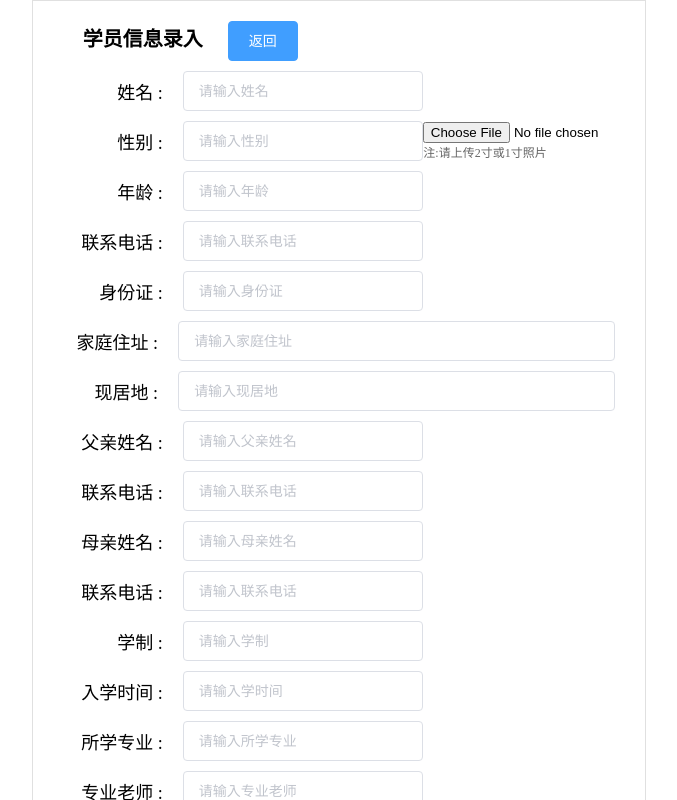
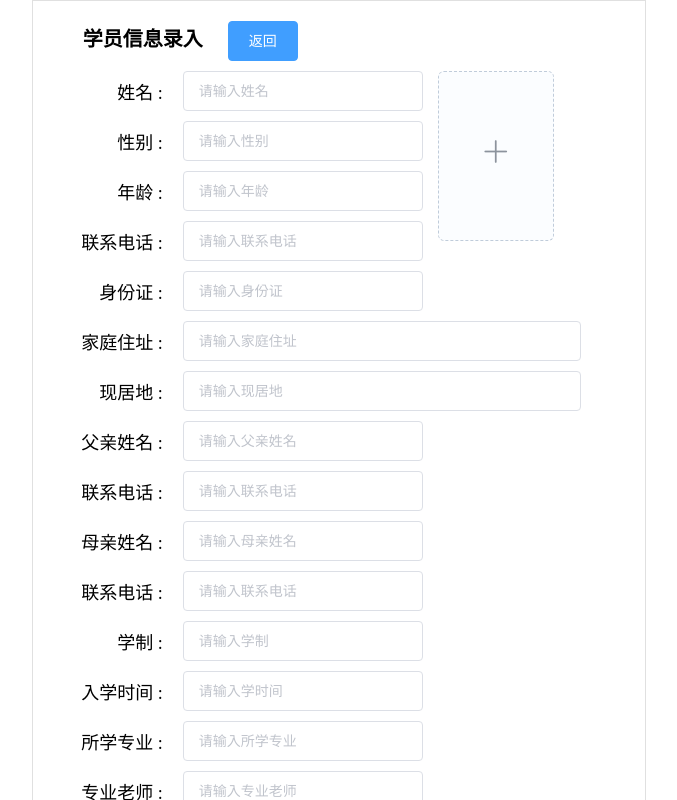
Before and after one commit to Hy-Lm/xinxi, a Vue app: page /#/addXinxi in a window 1280 px wide. Shown: the top 800 px of the page, without its empty margins (301-978 px from the left). Built offline with nearby package versions, Linux system fonts and the light colour scheme.

Commit message:
12
12313

```diff
--- a/src/components/addXinxi.vue
+++ b/src/components/addXinxi.vue
@@ -1,7 +1,7 @@
 <template>
 	<div>
-		<form class="operationBox" role="form" :action="this.url+'addXinxi.php'" method="post"
-			enctype="multipart/form-data">
+		<!-- <form class="operationBox" role="form" :action="this.url+'addXinxi.php'" method="post"
+			enctype="multipart/form-data"> -->
 			<div class="operationBoxItem">
 				<div class="titleBox">
 					学员信息录入
@@ -29,12 +29,21 @@
 							</div>
 
 						</div>
-						<div>
+						<div class="uploadBox">
 							<div class="BoxItemList BoxItemimg">
-								<input style="text-align: center;" class="file" v-show="imgUrl==''" type="file"
-									name="file" @change="tirggerFile($event)" />
-								<img class="imgs" v-if="imgUrl!=''" :src="imgUrl">
-								<p class="pp" :style="{'text-align': (imgUrl!=''? 'center':'')}">注:请上传2寸或1寸照片</p>
+								<el-upload action="none"
+								list-type="picture-card"
+								:auto-upload="false"
+								:limit="numberZhan"
+									:file-list="advertisement"
+									:on-exceed="exceedFile"
+									:on-change="changeKey"
+									:class="{hide:certHideUpload}">
+									<i slot="default" class="el-icon-plus"></i>
+									<div slot="file" slot-scope="{file}">
+										<img class="el-upload-list__item-thumbnail" :src="file.url" alt="">
+									</div>
+								</el-upload>
 							</div>
 						</div>
 					</div>
@@ -123,25 +132,37 @@
 					<div class="BoxItemList">
 						<!-- <label style="">库存详情</label> -->
 						<!-- <el-button type="success" plain @click="addFen">录入</el-button> -->
-						<input type="submit" class="suv" id="" value="录入" name="" />
+						<input type="submit" class="suv" id="" value="录入" name="" @click="addList" />
 					</div>
 				</div>
 			</div>
-		</form>
-
+		<!-- </form> -->
+		<el-dialog title="录入成功" :visible.sync="dialogVisible" :width="width" :before-close="handleClose">
+			<span slot="footer" class="dialog-footer" >
+				<el-button @click="addListBox">再次录入</el-button>
+				<el-button type="primary" @click='goback'>返回</el-button>
+			</span>
+		</el-dialog>
 
 	</div>
 </template>
 
 <script>
 	//
+	import Qs from 'qs'
 	export default {
 		data() {
 			return {
+				width:"300px",
+				dialogVisible:false,
+				certHideUpload: false,
+				certLimitCount: 1,
+				showaddImg:true,
+				disabled: false,
+				advertisement:[],//保存的图片
 				// url: 'http://localhost/xinxiPHP/',
 				url: 'http://xinxi.hd512.com/xinxiPHP/',
 				imgUrl: '',
-				files: {},
 				photo: '',
 				photoObj: '',
 				// boxShow:false,
@@ -163,13 +184,12 @@
 					majorTeacher: '',
 					referrer: '',
 					remark: '',
-					img: ''
+					img:''
 				},
 				titleBoxitem: "",
 				number: 3,
 				numberZhan: 1,
 				dialogImageUrl: '',
-				dialogVisible: false,
 				disabled: false,
 				show: true,
 				formLabelWidth: '120px',
@@ -188,6 +208,62 @@
 			// this.deng()
 		},
 		methods: {
+			addListBox(){//再次录入
+				this.dialogVisible = false
+				this.row={
+					name: '',
+					sex: '',
+					age: '',
+					codes: '',
+					tel: '',
+					HomeAddress: '',
+					newAddress: '',
+					fatherName: '',
+					fatherTel: '',
+					motherName: '',
+					motherTel: '',
+					schooling: '',
+					enrollment: '',
+					major: '',
+					majorTeacher: '',
+					referrer: '',
+					remark: '',
+					img:''
+				}
+				this.advertisement=[]
+				this.certHideUpload=false
+			},
+			handleClose() {
+				this.dialogVisible = false
+			},
+			addList(){
+				let row=this.row
+				console.log(this.row)
+				this.$axios.get(this.url + 'addXinxi.php', {
+					params: {
+						row:row
+					}
+				}).then(res => {
+					// console.log(res.data)
+					if(res.data=="ok"){
+						this.dialogVisible=true
+					}
+				})
+			},
+			changeKey(file, fileList) {
+				this.certHideUpload = fileList.length >= this.certLimitCount
+				let that=this
+				console.log(file.raw, fileList)
+				// 转码
+				var reader = new FileReader();
+				    reader.readAsDataURL(file.raw);
+				    reader.onload = function(e){
+						that.row.img=this.result
+				    }
+			},
+			exceedFile(files, fileList) {
+				this.$message.error('只能上传' + this.numberZhan + '个文件');
+			},
 			goback() {
 				// console.log(this.$route.params.row.codes)
 				//返回首页
@@ -222,6 +298,25 @@
 </script>
 
 <style lang="scss">
+	.el-dialog__body{
+		padding: 0;
+	}
+	.hide .el-upload--picture-card {
+		display: none;
+	}
+	.el-upload-list__item,
+	.el-upload--picture-card{
+		width: 116px !important;
+		height: 170px !important;
+		line-height: 170px !important;
+	}
+	.uploadBox{
+		position: relative;
+	}
+	.BoxItemimg{
+		position: absolute;
+		top:-44px;
+	}
 	// .el-input__inner{}
 	.imgs {
 		width: 70px;
@@ -237,7 +332,7 @@
 	}
 
 	.address {
-		width: 83% !important;
+		width: 72% !important;
 
 		@media screen and (max-width:1000px) {
 			width: 240px !important;
@@ -477,7 +572,7 @@
 
 	.box>div:nth-child(1) label {
 		@media screen and (max-width:1000px) {
-			width: 145px;
+			width: 102px;
 		}
 	}
 
--- a/src/components/all.vue
+++ b/src/components/all.vue
@@ -88,7 +88,7 @@
 			return {
 				width: "260px",
 				dialogVisible: false,
-				// url: 'http:///localhost/xinxiPHP/',
+				// url: 'http://localhost/xinxiPHP/',
 				url: 'http://xinxi.hd512.com/xinxiPHP/',
 				input_phone: '', // 学员查询
 				tableData: [],
@@ -130,7 +130,7 @@
 			},
 			info() {
 				this.$axios.get(this.url + 'info.php').then(res => {
-					// console.log(res.data)
+					console.log(res.data)
 					this.tableData = res.data
 				})
 			},
@@ -222,6 +222,7 @@
 		width: calc(100vw - 40px);
 		padding: 0 20px;
 		overflow: hidden;
+		box-sizing: border-box;
 	}
 
 	.dixi {
--- a/src/components/updateXinxi.vue
+++ b/src/components/updateXinxi.vue
@@ -1,7 +1,5 @@
 <template>
 	<div>
-    <form class="operationBox" role="form" :action="this.url+'updateXx.php'" method="post"
-      enctype="multipart/form-data">
 		<div class="operationBoxItem">
 			<div class="titleBox">
 				学员信息
@@ -13,7 +11,8 @@
 					<div>
 						<div class="BoxItemList">
 							<label>姓名:</label>
-                <el-input :disabled="dis" v-model="row.name" name="name" style="width: 240px;"></el-input>
+							<el-input :disabled="dis" v-model="row.name" name="name" style="width: 240px;">
+							</el-input>
 						</div>
 						<div class="BoxItemList">
 							<label>性别:</label>
@@ -26,12 +25,21 @@
 							<el-input :disabled="dis" v-model="row.age" name="age" style="width: 240px;"></el-input>
 						</div>
 					</div>
-            <div>
+					<div class="uploadBox">
 						<div class="BoxItemList BoxItemimg">
-                <input class="file" style="text-align: center;" v-show="row.img==''" type="file" name="imgs"
+							<img :src="row.img" style="width: 100%;" v-if="!elupload">
+							<el-upload v-if="elupload" action="none" list-type="picture-card" :auto-upload="false"
+								:limit="numberZhan" :file-list="advertisement" :on-exceed="exceedFile"
+								:on-change="changeKey" :class="{hide:certHideUpload}">
+								<i slot="default" class="el-icon-plus"></i>
+								<div slot="file" slot-scope="{file}">
+									<img class="el-upload-list__item-thumbnail" :src="file.url" alt="">
+								</div>
+							</el-upload>
+							<!-- <input class="file" style="text-align: center;" v-show="row.img==''" type="file" name="imgs"
                   @change="tirggerFile($event)" />
                 <img class="imgs" v-if="row.img!=''" :src="row.img">
-                <p class="pp" :style="{'text-align': (row.img!=''? 'center':'')}">注:请上传2寸或1寸照片</p>
+                <p class="pp" :style="{'text-align': (row.img!=''? 'center':'')}">注:请上传2寸或1寸照片</p> -->
 						</div>
 					</div>
 				</div>
@@ -47,7 +55,8 @@
 				</div>
 				<div class="BoxItemList">
 					<label>家庭住址:</label>
-            <el-input :disabled="dis" class="address"  name='HomeAddress' v-model="row.HomeAddress" ></el-input>
+					<el-input :disabled="dis" class="address" name='HomeAddress' v-model="row.HomeAddress">
+					</el-input>
 					<!-- <div class="BoxItemListDiv" v-if="!boxShow">{{row.price}}</div> -->
 				</div>
 				<div class="BoxItemList">
@@ -58,30 +67,36 @@
 				<!-- <div class="lianxi">联系人信息</div> -->
 				<div class="BoxItemList">
 					<label style="">父亲姓名:</label>
-            <el-input :disabled="dis" name='fatherName' v-model="row.fatherName" style="width: 240px;"></el-input>
+					<el-input :disabled="dis" name='fatherName' v-model="row.fatherName" style="width: 240px;">
+					</el-input>
 				</div>
 				<div class="BoxItemList">
 					<label style="">联系电话:</label>
-            <el-input :disabled="dis" name='fatherTel' v-model="row.fatherTel" style="width: 240px;"></el-input>
+					<el-input :disabled="dis" name='fatherTel' v-model="row.fatherTel" style="width: 240px;">
+					</el-input>
 					<!-- <div v-if="!boxShow" class="BoxItemListDiv">{{row.particulars}}</div> -->
 				</div>
 				<div class="BoxItemList">
 					<label style="">母亲姓名:</label>
-            <el-input :disabled="dis" name='motherName' v-model="row.motherName" style="width: 240px;"></el-input>
+					<el-input :disabled="dis" name='motherName' v-model="row.motherName" style="width: 240px;">
+					</el-input>
 				</div>
 				<div class="BoxItemList">
 					<label style="">联系电话:</label>
-            <el-input :disabled="dis" name='motherTel' v-model="row.motherTel" style="width: 240px;"></el-input>
+					<el-input :disabled="dis" name='motherTel' v-model="row.motherTel" style="width: 240px;">
+					</el-input>
 					<!-- <div v-if="!boxShow" class="BoxItemListDiv">{{row.particulars}}</div> -->
 				</div>
 				<div class="BoxItemList">
 					<label style="">学制:</label>
-            <el-input :disabled="dis" name='schooling' v-model="row.schooling" style="width: 240px;"></el-input>
+					<el-input :disabled="dis" name='schooling' v-model="row.schooling" style="width: 240px;">
+					</el-input>
 					<!-- <div v-if="!boxShow" class="BoxItemListDiv">{{row.particulars}}</div> -->
 				</div>
 				<div class="BoxItemList">
 					<label style="">入学时间:</label>
-            <el-input :disabled="dis" name='enrollment' v-model="row.enrollment" style="width: 240px;"></el-input>
+					<el-input :disabled="dis" name='enrollment' v-model="row.enrollment" style="width: 240px;">
+					</el-input>
 					<!-- <div v-if="!boxShow" class="BoxItemListDiv">{{row.particulars}}</div> -->
 				</div>
 				<div class="BoxItemList">
@@ -91,28 +106,37 @@
 				</div>
 				<div class="BoxItemList">
 					<label style="">专业老师:</label>
-            <el-input :disabled="dis" name='majorTeacher' v-model="row.majorTeacher" style="width: 240px;"></el-input>
+					<el-input :disabled="dis" name='majorTeacher' v-model="row.majorTeacher" style="width: 240px;">
+					</el-input>
 					<!-- <div v-if="!boxShow" class="BoxItemListDiv">{{row.particulars}}</div> -->
 				</div>
 				<div class="BoxItemList">
 					<label style="">推荐人:</label>
-            <el-input :disabled="dis" name='referrer' v-model="row.referrer" style="width: 240px;"></el-input>
+					<el-input :disabled="dis" name='referrer' v-model="row.referrer" style="width: 240px;">
+					</el-input>
 					<!-- <div v-if="!boxShow" class="BoxItemListDiv">{{row.particulars}}</div> -->
 				</div>
 				<div class="BoxItemList">
 					<label style="">备注信息:</label>
-            <el-input :disabled="dis" class="address" name='remark' type="textarea" v-model="row.remark"></el-input>
+					<el-input :disabled="dis" class="address" name='remark' type="textarea" v-model="row.remark">
+					</el-input>
 					<!-- <div v-if="!boxShow" class="BoxItemListDiv">{{row.particulars}}</div> -->
 				</div>
 				<div class="BoxItemList">
 					<!-- <label style="">库存详情</label> -->
-            <el-button type="primary" @click="updateXinx" plain>修改信息</el-button>
-            <input v-if="!dis" type="submit" id="" class="suv" name="" value="完成" />
+					<el-button type="primary" @click="updateXinx" plain v-if="dis">修改信息</el-button>
+					<el-button type="primary" @click="addList" plain v-if="!dis">完成</el-button>
+					<!-- <input v-if="!dis" type="submit" id="" class="suv" name="" value="完成" /> -->
 					<!-- <el-button v-if="!dis" @click='accomplish' type="success" plain>完成</el-button> -->
 				</div>
 			</div>
 		</div>
-    </form>
+		<!-- 模态框 -->
+		<el-dialog title="修改成功" :visible.sync="dialogVisible" :width="width" :before-close="handleClose">
+			<span slot="footer" class="dialog-footer" >
+				<el-button type="primary" @click='goback'>返回</el-button>
+			</span>
+		</el-dialog>
 	</div>
 </template>
 
@@ -121,6 +145,14 @@
 	export default {
 		data() {
 			return {
+				width:"300px",
+				dialogVisible:false,
+				// updateXx.php
+				certHideUpload: false,
+				certLimitCount: 1,
+				numberZhan: 1,
+				advertisement: [], //保存的图片
+				elupload: false,
 				// url: 'http://localhost/xinxiPHP/',
 				url:'http://xinxi.hd512.com/xinxiPHP/',
 				// boxShow:false,
@@ -156,6 +188,40 @@
 			this.info()
 		},
 		methods: {
+			handleClose(){
+				this.dialogVisible = false
+			},
+			addList(){
+				let row=this.row
+				console.log(this.row)
+				if(this.row.img==""){
+					this.$message('请上传图片');
+					return false
+				}
+				this.$axios.get(this.url + 'updateXx.php', {
+					params: {
+						row:row
+					}
+				}).then(res => {
+					if(res.data=="ok"){
+						this.dialogVisible=true
+					}
+				})
+			},
+			changeKey(file, fileList) {
+				this.certHideUpload = fileList.length >= this.certLimitCount
+				let that = this
+				console.log(file.raw, fileList)
+				// 转码
+				var reader = new FileReader();
+				reader.readAsDataURL(file.raw);
+				reader.onload = function(e) {
+					that.row.img = this.result
+				}
+			},
+			exceedFile(files, fileList) {
+				this.$message.error('只能上传' + this.numberZhan + '个文件');
+			},
 			deng() {
 				if (!this.$route.params.row) {
 					// alert('')
@@ -165,11 +231,11 @@
 				}
 			},
 			tirggerFile: function(event) {
-        this.imgactive=!this.imgactive
+				this.imgactive = !this.imgactive
 				let file = event.target.files[0];
 				// console.log(file)
 				const isLt2M = file.size / 1024 / 1024 < 3;
-        if(!isLt2M){
+				if (!isLt2M) {
 					this.$message({
 						message: '上传图片过大，请重新上传',
 						type: 'warning'
@@ -202,6 +268,7 @@
 			},
 			updateXinx() {
 				this.dis = false
+				this.elupload = true
 				this.imgactive = true
 				this.row.img = ''
 				for (var k in this.row) {
@@ -229,18 +296,55 @@
 	}
 </script>
 
-<style  lang="scss">
+
+
+<style lang="scss">
+	.el-dialog__body {
+		padding: 0;
+	}
+
+	.hide .el-upload--picture-card {
+		display: none;
+	}
+
+	.el-upload-list__item,
+	.el-upload--picture-card {
+		width: 116px !important;
+		height: 170px !important;
+		line-height: 170px !important;
+	}
+
+	.uploadBox {
+		position: relative;
+	}
+
+	.BoxItemimg {
+		position: absolute;
+		top: -75px;
+		left: 15px;
+		width: 116px !important;
+		height: 170px !important;
+		overflow: hidden;
+	}
+
+	// .el-input__inner{}
 	.imgs {
 		width: 70px;
 		height: 100%;
+
 		@media screen and (max-width:1000px) {
 			width: 100%;
-         height: 100px;
+			// height: 100px;
+			height: 100%;
 		}
+
+		;
 	}
-  .address{
-    width: 83% !important;
-       @media screen and (max-width:1000px){
+
+	.address {
+		width: 72% !important;
+
+		@media screen and (max-width:1000px) {
 			width: 240px !important;
 		}
 	}
@@ -292,12 +396,6 @@
 		width: 100%;
 	}
 
-  .file {
-    @media screen and (max-width:1000px) {
-      width: 73px;
-    }
-  }
-
 	label {}
 
 	.lianxi {
@@ -308,7 +406,6 @@
 		@media screen and (max-width:1000px) {
 			font-size: 16px;
 			// text-align: left;
-      // margin-left: 5px;
 		}
 	}
 
@@ -332,27 +429,26 @@
 
 	.BoxItemList {
 		width: 100%;
-    // height: 55px;
 		margin-bottom: 10px;
+
 		display: flex;
 		align-items: center;
 
 		@media screen and (max-width:1000px) {
 			height: 55px;
+
 			& label {
-        // width: 50px;
+				// width:50px;
 				// width: 60px !important;
 			}
 
-      // &:nth-child(2) div {
-      //   width: 100px !important;
-      // }
-
 			&:nth-child(5) label,
 			&:nth-child(6) label {
-        // width: 50px;
+				// width:100px;
 			}
 		}
+
+		;
 	}
 
 	.BoxItemList:last-child {
@@ -375,6 +471,7 @@
 		height: 100%;
 		background: #fff;
 		border: 1px solid rgba(153, 153, 153, .3);
+
 		/* margin: 0 20px; */
 		@media screen and (max-width:1000px) {
 			width: 100%;
@@ -423,7 +520,8 @@ border: 1px solid rgba(153, 153, 153, .3);
 		color: #666;
 		font-size: 12px;
 		width: 252px;
-    @media screen and (max-width:1000px){
+
+		@media screen and (max-width:1000px) {
 			width: 100%;
 			padding: 5px;
 			box-sizing: border-box;
@@ -443,7 +541,7 @@ border: 1px solid rgba(153, 153, 153, .3);
 		-webkit-box-sizing: border-box;
 		box-sizing: border-box;
 		outline: 0;
-      margin-left: 5px;
+		// margin-left: 30px;
 		-webkit-transition: .1s;
 		transition: .1s;
 		font-weight: 500;
@@ -453,44 +551,57 @@ border: 1px solid rgba(153, 153, 153, .3);
 		background: #f0f9eb;
 		border-color: #c2e7b0;
 	}
+
 	.suv:hover {
 		background-color: #67C23A;
 		color: #FFFFFF;
 	}
-
 
 	.file {
 		@media screen and (max-width:1000px) {
 			width: 73px;
 		}
 	}
+
 	.box {
 		width: 100%;
 		display: flex;
 		// padding: 10px;
 		box-sizing: border-box;
-        @media screen and (max-width:1000px){
+
+		@media screen and (max-width:1000px) {
 			width: 100%;
 		}
 	}
-  .box>div:nth-child(1){
-      @media screen and (max-width:1000px){
-          width:60%;
+
+	.box>div:nth-child(1) {
+		@media screen and (max-width:1000px) {
+			width: 60%;
 		}
 	}
-  .box>div:nth-child(1) label{
-      @media screen and (max-width:1000px){
-          width:145px;
+
+	.box>div:nth-child(1) label {
+		@media screen and (max-width:1000px) {
+			width: 102px;
 		}
 	}
+
 	.box>div:nth-child(2) {
 		width: 100%;
+		height: 100%;
 		margin: auto;
-      @media screen and (max-width:1000px){
-          width:30%;
-          padding:0 5px;
+
+		@media screen and (max-width:1000px) {
+			width: 30%;
+			padding: 0 5px;
 			padding-top: 20px;
 			box-sizing: border-box;
+		}
+	}
+
+	.box>div:nth-child(1) .BoxItemList:nth-child(2) {
+		@media screen and (max-width:1000px) {
+			// width: 100px;
 		}
 	}
 
@@ -498,9 +609,15 @@ border: 1px solid rgba(153, 153, 153, .3);
 		@media screen and (max-width:1000px) {
 			height: 100px;
 		}
+
 		/* margin: auto; */
 		flex-direction: column;
 		/* justify-content: center; */
 		align-items: center
 	}
+
+	// .address{
+	//   width: 90% !important;
+
+	// }
 </style>
```
Lines whose indentation alone changed are shown as unchanged.
